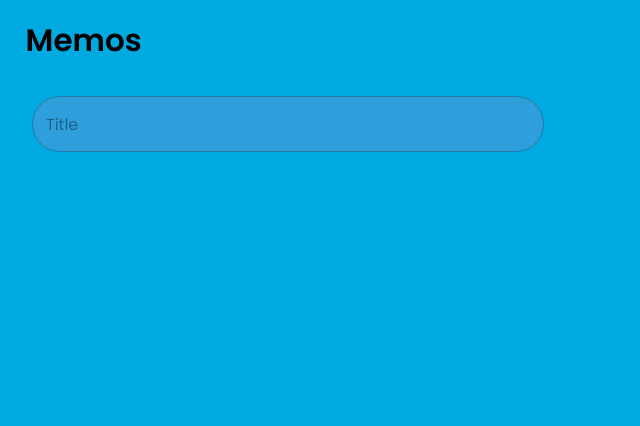
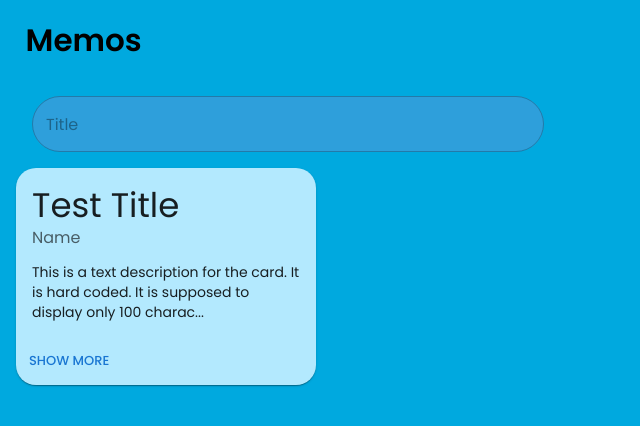
Before and after one commit to fcodelabs/training-web, a React (Create React App) app: page / in a window 1280 px wide. Shown: the top 426 px of the page, without its empty margins (0-640 px from the left). Built offline with nearby package versions, Linux system fonts and the light colour scheme.

Commit message:
minor clean up

```diff
--- a/src/components/DiaryCard.js
+++ b/src/components/DiaryCard.js
@@ -5,12 +5,7 @@ import CardContent from "@mui/material/CardContent";
 import Typography from "@mui/material/Typography";
 import { useState } from "react";
 
-const DiaryCard = ({
-    title = "Test Title",
-    subTitle = "Name",
-    description = "This is a text description for the card. It is hard coded. It is supposed to display only 100 characters. If number of characters is more than that the excess characters should be hidden till you click the show more button.",
-    backgroundColor = "#B3E9FE",
-}) => {
+const DiaryCard = ({ title, subTitle, description, backgroundColor }) => {
     const [cardExpand, setCardExpand] = useState(false);
 
     return (
--- a/src/pages/DiaryHome.js
+++ b/src/pages/DiaryHome.js
@@ -7,7 +7,14 @@ const DiaryHome = () => {
     const [showCollapsed, setShowCollapsed] = useState(false);
     const [title, setTitle] = useState("");
     const [description, setDescription] = useState("");
-    const [cardList, setCardList] = useState([]);
+    const [cardList, setCardList] = useState([
+        <DiaryCard
+            title="Test Title"
+            subTitle="Name"
+            description="This is a text description for the card. It is hard coded. It is supposed to display only 100 characters. If number of characters is more than that the excess characters should be hidden till you click the show more button."
+            backgroundColor="#B3E9FE"
+        />,
+    ]);
 
     //logged user name
     const userName = "Owin";
@@ -39,7 +46,7 @@ const DiaryHome = () => {
                 />
             );
             //adding card to cardList
-            setCardList((cardlist) => cardList.concat(card));
+            setCardList(() => cardList.concat(card));
         }
 
         setTitle("");
```
